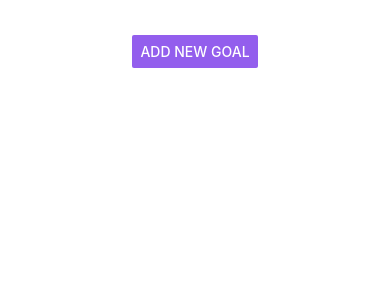
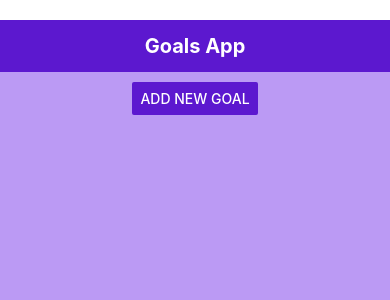
Before and after one commit to rhythmjayee/React-Native, a React Native app in the folder goals-app/: screen / in a window 390 px wide. Shown: the top 300 px of the page. Built offline with nearby package versions, Linux system fonts and the light colour scheme.

Commit message:
added nav bar goals app

```diff
--- a/goals-app/App.js
+++ b/goals-app/App.js
@@ -5,7 +5,12 @@ import GoalsContainer from "./components/GoalsContainer";
 export default function App() {
   return (
     <View style={styles.container}>
-      <GoalsContainer/>
+      <View style={styles.nav}>
+        <Text style={{color: 'white', fontWeight: 'bold', fontSize: 20}}>Goals App</Text>
+      </View>
+      <View style={{flex: 15}}>
+        <GoalsContainer/>
+      </View>
       <StatusBar style="auto" />
     </View>
   );
@@ -14,7 +19,13 @@ export default function App() {
 const styles = StyleSheet.create({
   container: {
     flex: 1,
-    backgroundColor: "white",
-    marginTop : 25
+    backgroundColor: "#bb9af4",
+    marginTop: 20
   },
+  nav: {
+    flex: 1,
+    justifyContent: 'center',
+    alignItems: 'center',
+    backgroundColor: '#5c18cf',
+  }
 });
--- a/goals-app/components/Goal.js
+++ b/goals-app/components/Goal.js
@@ -6,7 +6,7 @@ const Goal = ({goal, removeGoal}) => {
         style={styles.goalItem}
         key={goal.id}
         onPress={removeGoal.bind(this, goal.id)}>
-            <Text style={{color: 'white'}}>
+            <Text style={{color: 'white', fontWeight: 'bold'}}>
                 {goal.text}
             </Text>
         </TouchableOpacity>
--- a/goals-app/components/GoalsContainer.js
+++ b/goals-app/components/GoalsContainer.js
@@ -26,7 +26,7 @@ const GoalsContainer = () => {
             <View>
                 <Button
                 title='Add New Goal'
-                color="#935eed"
+                color="#5c18cf"
                 onPress={toggleModal}
                 />
             </View>
```
